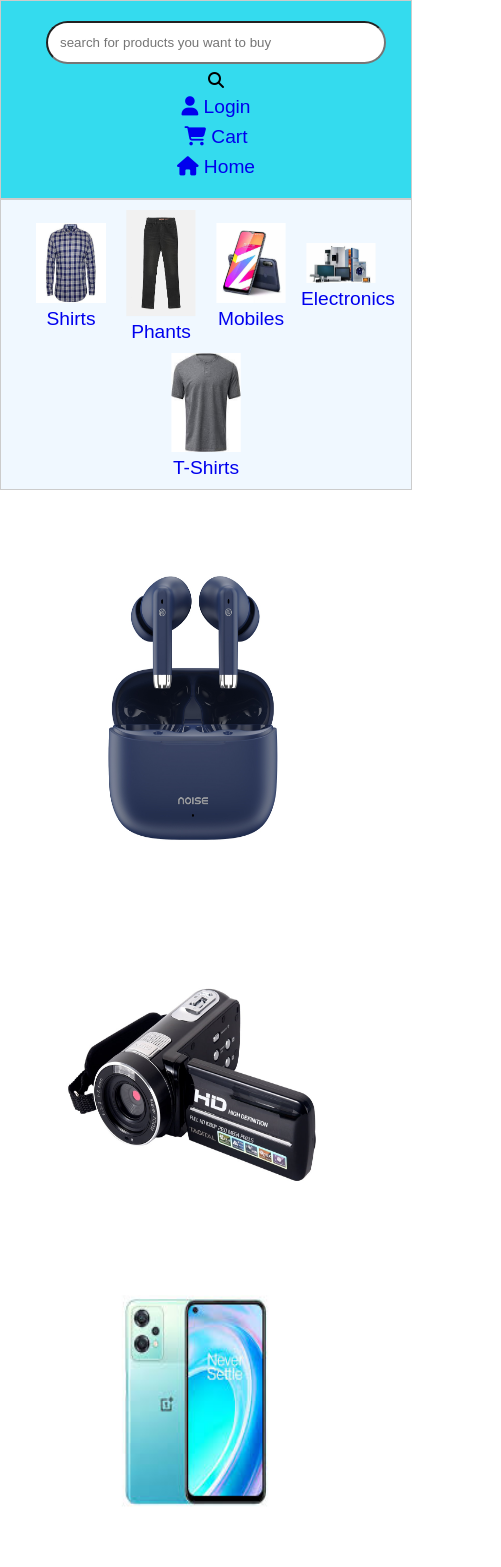
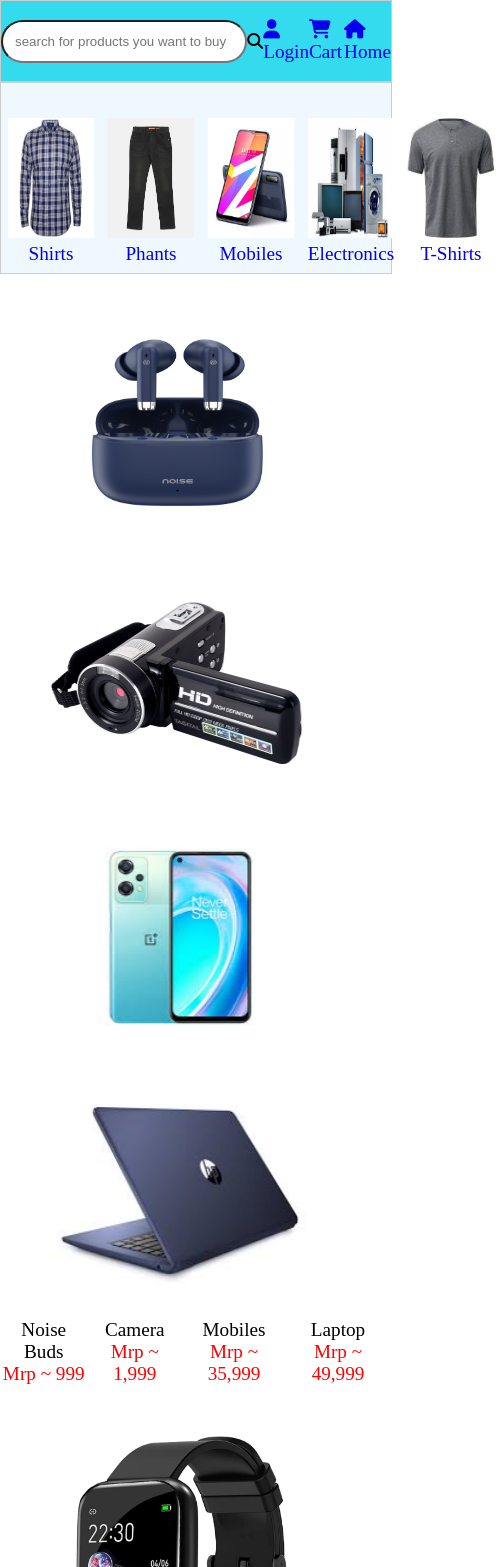
Before and after one commit to Lovaraj02/ecommerce-website, a plain HTML site: page index.html in a window 390 px wide. Shown: the top 1567 px of the page, 501 px wide, since content can reach past the window. Drawn offline with Linux system fonts and the light colour scheme.

````diff
--- a/index.css
+++ b/index.css
@@ -1,209 +1,141 @@
-body {
+body{
 margin: 0;
 width: 100%;
 height: 100svh;
-    font-family: Arial, sans-serif;
+
 }
-
-.header {
+.header{
 width: 100%;
 height: 80px;
 border: 1px solid #ccc;
 background-color: #34dbee;
+
 }
-
-.elements {
+.elements{
 width: 100%;
+height: 100%;
 display: flex;
-    flex-wrap: wrap;
 justify-content: space-evenly;
 align-items: center;
 text-transform: capitalize;
-    padding: 10px;
-    gap: 10px;
+
 }
 
-a {
+a{
 text-decoration: none;
 font-size: larger;
+
 }
-
-a:hover {
+a\:hover{
 cursor: pointer;
 text-decoration: underline black;
 color: black;
+
 }
 
-input {
-    width: 60%;
-    max-width: 370px;
+input{
+width: 370px;
 padding: 12px;
 border-radius: 30px;
+
 }
 
-.items {
+.items{
 width: 100%;
-    flex-wrap: wrap;
-    min-height: 190px;
+height: 190px;
 border: 1px solid #ccc;
 display: flex;
-    justify-content: center;
-    gap: 10px;
+justify-content: space-around;
 align-items: center;
 text-align: center;
 text-transform: capitalize;
 background-color: aliceblue;
-    padding: 10px;
+
 }
-
-.mydiv {
+.mydiv{
 width: 100px;
 height: 120px;
+/\* border: 1px solid black; \*/
 }
-
-img {
+img{
 width: 100px;
 height: 120px;
 cursor: pointer;
 transform: rotateY(30deg);
-    transition: transform 0.3s ease;
 }
-
-img:hover {
+img\:hover{
 transform: rotateX(30deg);
 }
+.lst\_of\_items{
+display\:flex;
+justify-content: space-around;
+margin: 30px;
 
-.lst_of_items {
-    display: flex;
-    flex-wrap: wrap;
-    justify-content: center;
-    gap: 20px;
-    margin: 30px;
 }
+.my\_img{
+width: 300px;
+height: 250px;
 
-.my_img {
-    width: 100%;
-    max-width: 300px;
-    height: auto;
 }
-
-.para,
-.para1 {
+.para{
 text-align: center;
 display: flex;
-    flex-wrap: wrap;
-    justify-content: center;
-    gap: 20px;
+justify-content: space-around;
 margin-top: -50px;
 text-transform: capitalize;
 font-size: larger;
+
 }
+.para1{
+text-align: center;
+display: flex;
+justify-content: space-around;
+margin-top: -45px;
+text-transform: capitalize;
+font-size: larger;
 
-span {
+}
+span{
 color: red;
 }
 
-.contact {
+.contact{
 width: 100%;
-    min-height: 300px;
+height: 400px;
 background-color: #5f5e5eb3;
 display: flex;
-    flex-wrap: wrap;
 justify-content: center;
 align-items: center;
-    gap: 40px;
+gap: 80px;
 color: white;
-    font-size: 24px;
+font-size:30px;
+}
+\#mya\:hover{
+transform: scale(0.8);
+}
+\#s{
+margin-left: -240px;
+}
+.contact1{
 text-align: center;
-    padding: 20px;
+margin-top: -120px;
+font-size:20px;
+
+}
+.im\:hover{
+
+```
+transform: scale(1.1);
+```
+
+}
+\#logo{
+
+```
+width: 100px;
+height: 67px;
+```
+
 }
 
-#mya:hover {
-    transform: scale(0.8);
-}
-
-#s {
-    margin-left: -240px;
-}
-
-.contact1 {
-    text-align: center;
-    margin-top: -80px;
-    font-size: 18px;
-}
-
-.im:hover {
-    transform: scale(1.1);
-}
-
-#logo {
-    width: 100px;
-    height: auto;
-}
-
-/* ✅ Responsive Media Queries */
-@media (max-width: 768px) {
-    .elements {
-        flex-direction: column;
-        height: auto;
-    }
-
-    input {
-        width: 80%;
-    }
-
-    #s {
-        margin-left: 0;
-    }
-
-    .para,
-    .para1 {
-        flex-direction: column;
-        margin-top: 10px;
-    }
-
-    .lst_of_items {
-        flex-direction: column;
-        align-items: center;
-    }
-
-    .contact {
-        font-size: 20px;
-        gap: 20px;
-    }
-
-    .contact1 {
-        margin-top: 0;
-        font-size: 16px;
-    }
-}
-
-@media (max-width: 480px) {
-    .header {
-        height: auto;
-        padding: 10px;
-    }
-
-    .elements {
-        gap: 8px;
-    }
-
-    .mydiv {
-        width: 80px;
-        height: auto;
-    }
-
-    img {
-        width: 80px;
-        height: auto;
-    }
-
-    .my_img {
-        width: 90%;
-    }
-
-    .contact {
-        flex-direction: column;
-        font-size: 18px;
-    }
-}
+make it responsive
````
Lines whose indentation alone changed are shown as unchanged.
